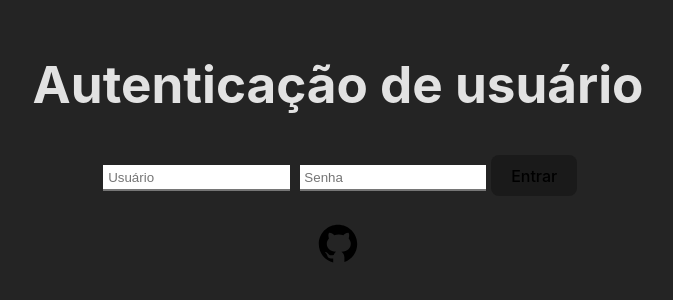
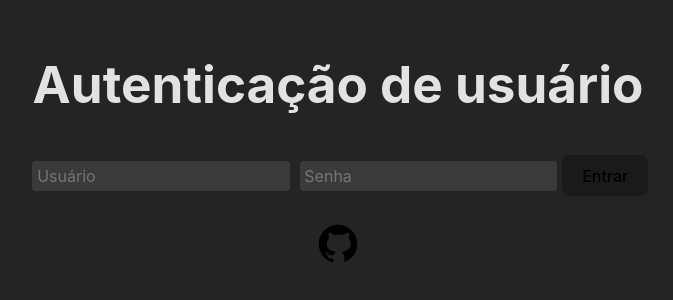
Before and after one commit to jhssilv/corcel-platform, a React (Vite) app in the folder frontend/: page /login in a window 1280 px wide. Shown: the part 244-544 px from the top of the page, without its empty margins (302-975 px from the left). Built offline with nearby package versions, Linux system fonts and the light colour scheme.

Commit message:
fixed styling for input boxes and icons

```diff
--- a/frontend/src/styles/generated_candidates.css
+++ b/frontend/src/styles/generated_candidates.css
@@ -5,4 +5,12 @@
     padding-right: 0.6em;
     margin: 0.1em;
     border: 2px solid white;
+    background-color: #1a1a1a;
+    color: white;
+    border-radius: 8px;
+    cursor: pointer;
 }
+
+.addButton:hover {
+    border-color: #646cff;
+}
--- a/frontend/src/styles/index.css
+++ b/frontend/src/styles/index.css
@@ -52,3 +52,18 @@ button:focus,
 button:focus-visible {
   outline: 4px auto -webkit-focus-ring-color;
 }
+
+input {
+  padding: 0.6em;
+  font-size: 1em;
+  font-family: inherit;
+  background-color: #1a1a1a;
+  color: rgba(255, 255, 255, 0.87);
+  border: 1px solid transparent;
+  border-radius: 8px;
+  margin: 0.2em;
+}
+
+input:focus {
+  outline: 4px auto -webkit-focus-ring-color;
+}
--- a/frontend/src/styles/login_page.css
+++ b/frontend/src/styles/login_page.css
@@ -12,6 +12,9 @@ input {
   border-top: none;
   border-left: none;
   border-right: none;
+  background-color: #3a3a3a;
+  color: white;
+  border-radius: 4px;
 }
 
 .card {
```
